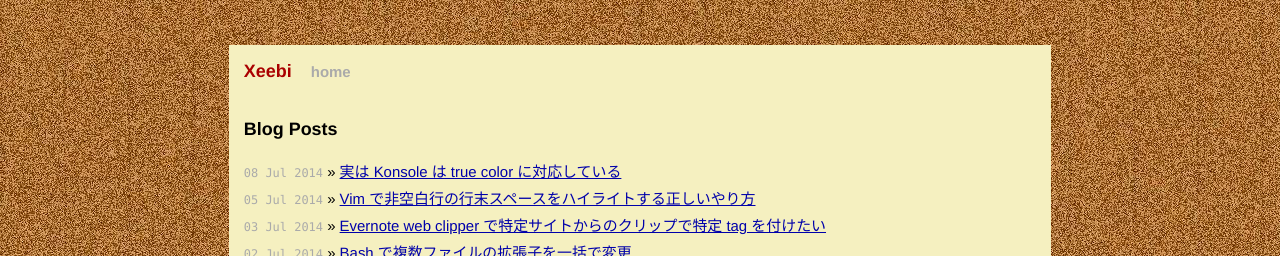
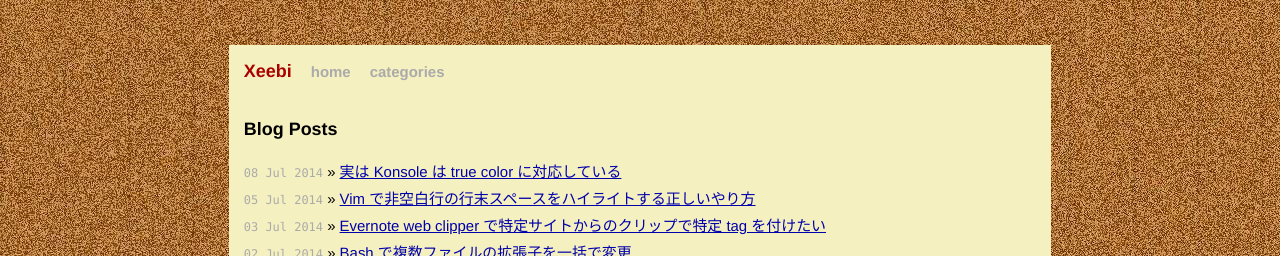
Before and after one commit to lesguillemets/blog, a Jekyll site: the page built from index.html, in a window 1280 px wide. Shown: the top 256 px of the page. Built offline with Jekyll 4.4.1, drawn with Linux system fonts in a browser that asks for light colours; Markdown is read by kramdown in place of the engine named in the settings.

Commit message:
add link to categories.html

```diff
--- a/_layouts/default.html
+++ b/_layouts/default.html
@@ -23,6 +23,7 @@
           <div class="header">
             <h1 class="title"><a href="{{ site.baseurl }}">{{ site.name }}</a></h1>
             <a class="extra" href="/">home</a>
+            <a class="extra" href="categories.html">categories</a>
           </div>
 
           {{ content }}
```
